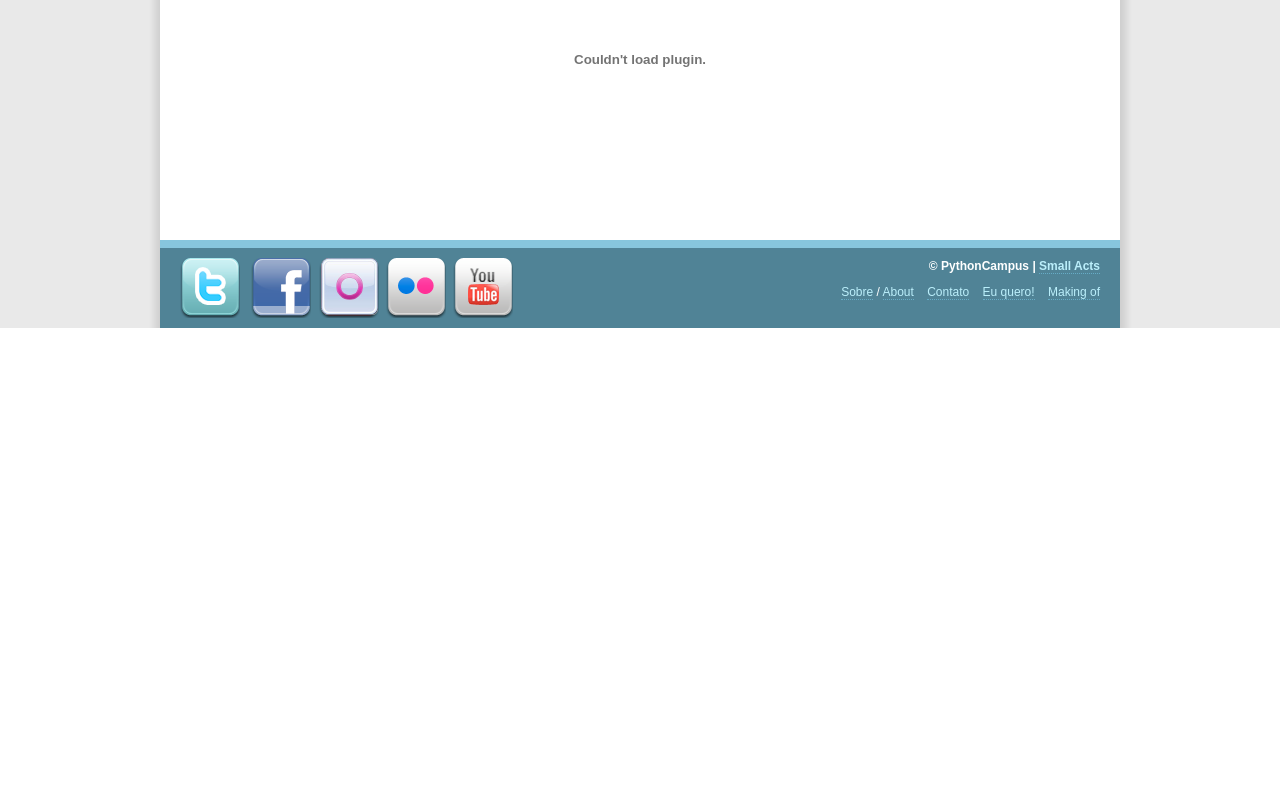
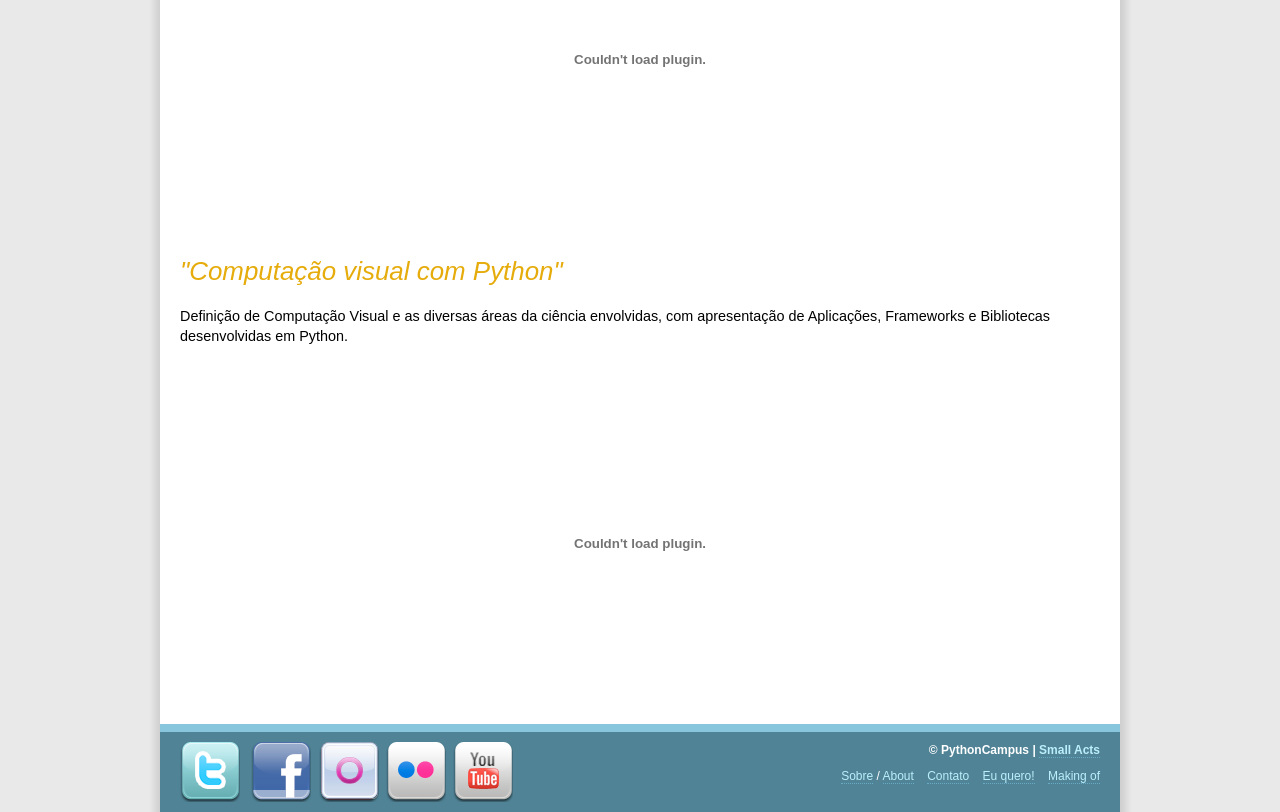
Before and after one commit to flavioamieiro/pythoncampus, a Django app: template templates/slides.html in a window 1280 px wide. Shown: the part 1834-2646 px from the top of the page. Before the commit the page ends 2162 px from the top, so only its background shows below. Run offline with Django 3.2, Linux system fonts and the light colour scheme; the template is opened without the code that fills it, so the values that code supplies are empty; parts of the project's set-up code (start-up, migrations or seed data) failed here and were passed over; some libraries are stand-ins or nearby versions.

Commit message:
Added john's slides.

```diff
--- a/templates/slides.html
+++ b/templates/slides.html
@@ -44,13 +44,16 @@
   </div>
 </center>
 
+
+<h2>"Computação visual com Python"</h2>
+
+<p>Definição de Computação Visual e as diversas áreas da ciência envolvidas, com apresentação de Aplicações, Frameworks e Bibliotecas desenvolvidas em Python.</p>
+
+<div style="text-align: center;">
+  <object id="__sse4240601" width="425" height="355"><param name="movie" value="http://static.slidesharecdn.com/swf/ssplayer2.swf?doc=cv-100523071250-phpapp01&rel=0&stripped_title=cv-4240601" /><param name="allowFullScreen" value="true"/><param name="allowScriptAccess" value="always"/><embed name="__sse4240601" src="http://static.slidesharecdn.com/swf/ssplayer2.swf?doc=cv-100523071250-phpapp01&rel=0&stripped_title=cv-4240601" type="application/x-shockwave-flash" allowscriptaccess="always" allowfullscreen="true" width="425" height="355"></embed></object>
+</div>
+
 <!--
-  <h2>"Computação visual com Python"</p>
-
-  <p>Definição de Computação Visual e as diversas áreas da ciência envolvidas, com apresentação de Aplicações, Frameworks e Bibliotecas desenvolvidas em Python.</p>
-
-  <p>SLIDE</p>
-
   <h2>"Fuja da escravidão, antes que ela te alcance."</h2>
 
   <p>Você é da área de tecnologia? Acredite, você está em muita vantagem!
```
